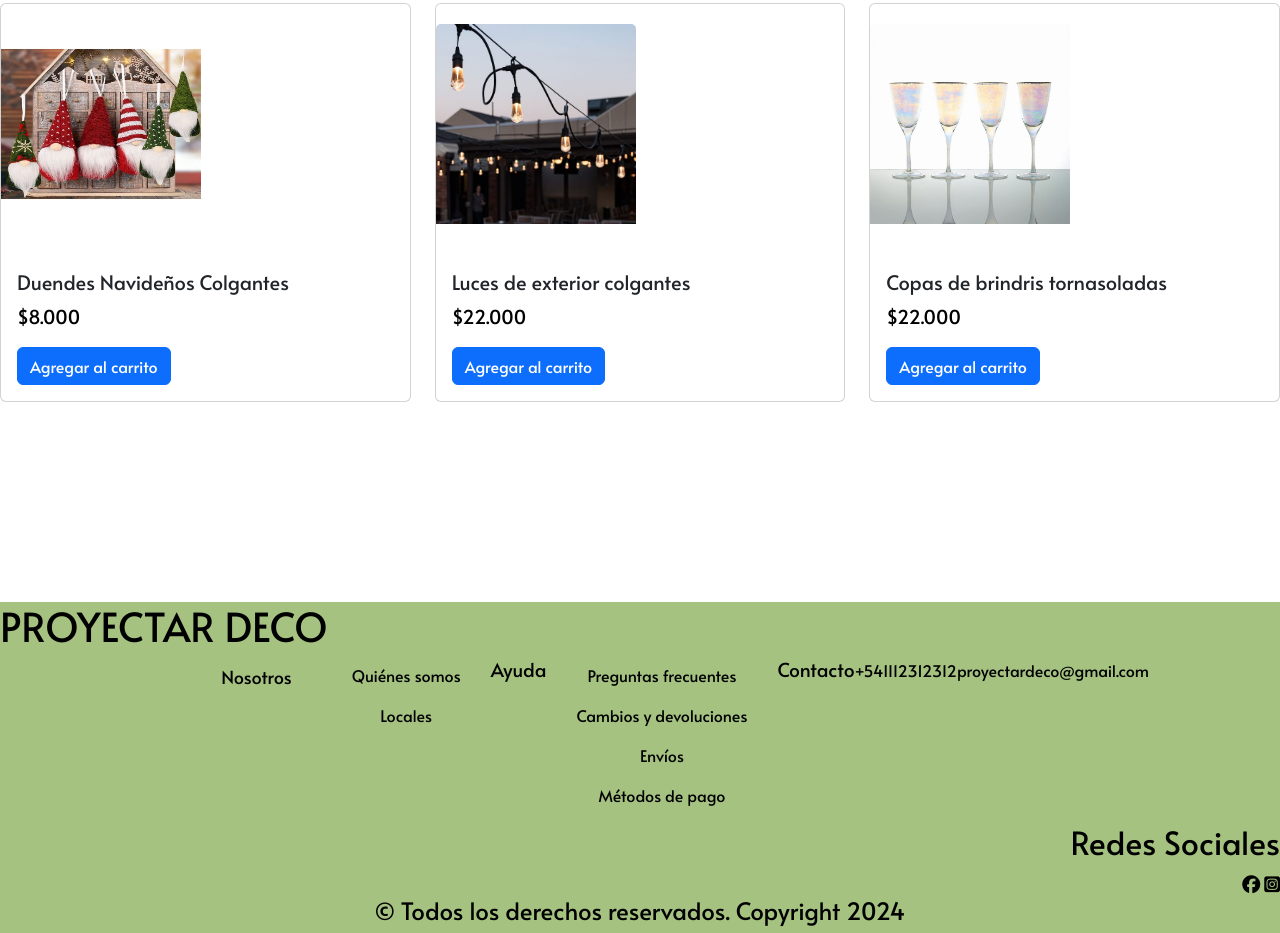
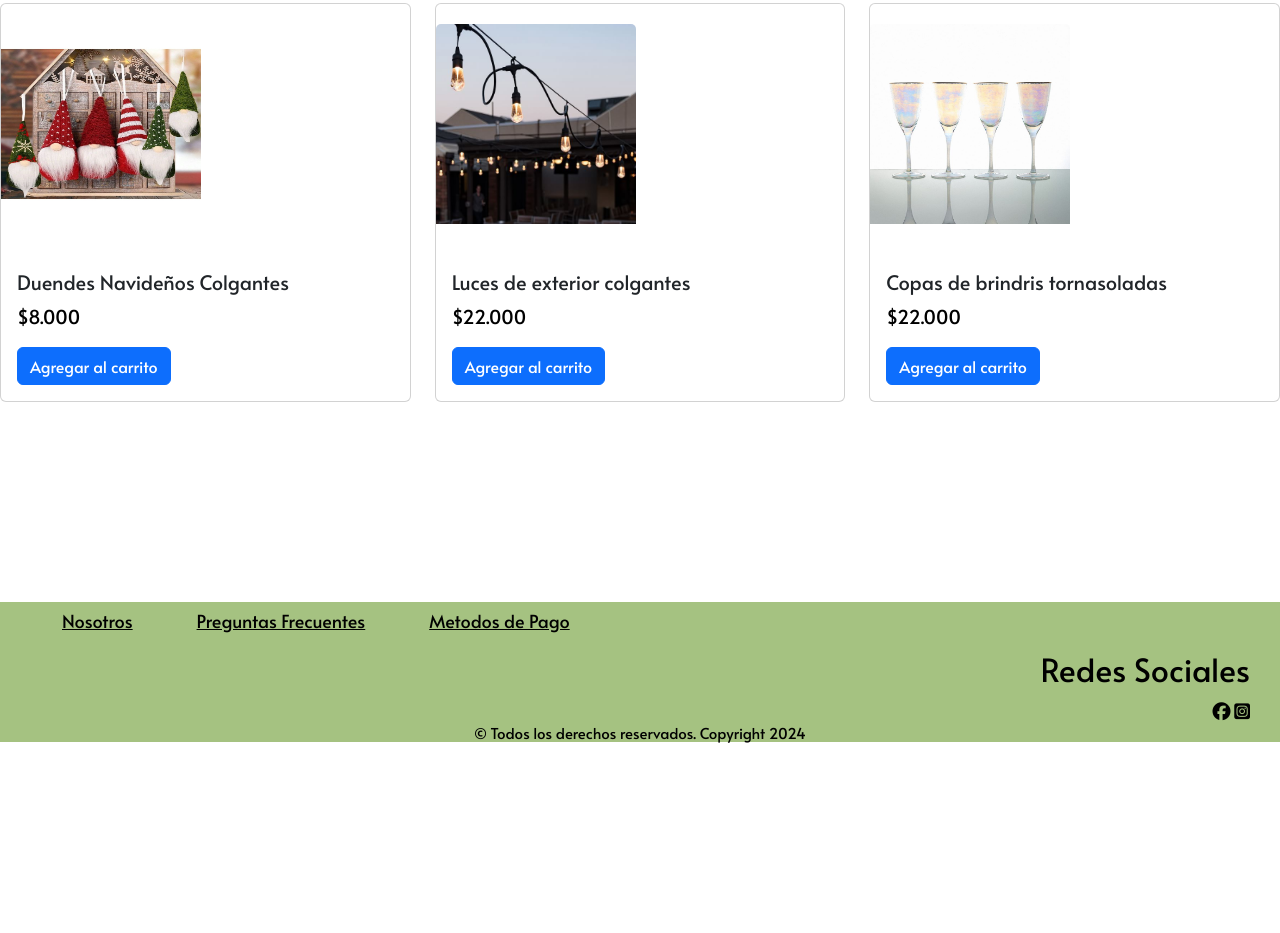
Before and after one commit to Camila565/proyectardeco, a plain HTML site: page index.html in a window 1280 px wide. Shown: the part 947-1880 px from the top of the page. After the commit the page ends 1697 px from the top, so only its background shows below. Drawn offline with nearby package versions, Linux system fonts and the light colour scheme.

Commit message:
Cambios en footer y page Nosotros

```diff
--- a/css/style.css
+++ b/css/style.css
@@ -24,18 +24,6 @@
     padding: 15px;
     font-size: 14px;
     color: black;
-}
-
-#body {
-    display: grid;
-    grid-area:
-    "nav nav nav nav"
-    "main main main main"
-    "main main main main"
-    "main main main main"
-    "footer footer footer footer"
-
-    ;
 }
 
 #body p {
@@ -65,17 +53,14 @@ h1 {font-size: 40px ;
 
 #body nav {
     color: black;
-    margin-left: 60px;
-    margin-right: 60px;
+    margin-left: 30px;
+    margin-right: 30px;
 }
-
 
 
 a {
     color: black;
     font-size: 18px;
-    list-style: none;
-    text-decoration: none;
 }
 
 li {
@@ -132,32 +117,58 @@ margin-bottom: 30px;
     font-size: large;
 }
 
+
+/*MAIN PAGE NOSOTROS*/
+
+#carouselExampleDark {
+    margin-top: 40px;
+    margin-bottom: 300px;
+}
+
+.carousel-item-active h5 {
+    font-size: 70px;
+}
+
+.carousel-caption p {
+    color: white;
+    font-size: x-large;
+}
+
+
 /*FOOTER / PIE DE PÁGINA*/
 
 #footer {
     background-color: #A5C281;
     margin-top: 200px;
+    padding: auto;
 }
 
 .logoFooter h2 {
     font-size: 40px;
-    text-align: left;
+    text-align: center;
 }
 
-.navFooter h2 {
+.lista-footer h2 {
     font-size: larger;
 }
 
-.navFooter {
-    display: flex;
-    justify-content: center;
-    text-align: center;
+.lista-footer {
+    text-align: left;
+    text-decoration: none;
+    list-style: none;
+
+
 }
 
 .redesFooter {
     text-align: right;
+    font-size: 15px;
+    padding: auto;
+    margin-right: 30px;
+
 }
 
 #footer h4 {
     text-align: center;
+    font-size: 15px;
 }
--- a/index.html
+++ b/index.html
@@ -39,8 +39,8 @@
             <a class="nav-link" href="pages/vajilla.html">Vajilla</a>
             <a class="nav-link" href="pages/exterior.html">Exterior</a>
             <a class="nav-link" href="pages/navidad.html" tabindex="-1" aria-disabled="true">Navidad</a>
+        </nav>
 
-        </nav>
 
     </header>
 
@@ -89,29 +89,15 @@
 
     <footer id="footer">
 
-        <section class="logoFooter">
-            <h2>PROYECTAR DECO</h2>
         </section>
-        <section class="navFooter">
-            <li>
-                <li>
-                <a href="../pages/nosotros.html">Nosotros</a>
-                </li>
-                <li>
-                <p>Quiénes somos</p>
-                <p>Locales</p></li>
-                <h2>Ayuda</h2>
-                <li>
-                <p>Preguntas frecuentes</p>
-                <p>Cambios y devoluciones</p>
-                <p>Envíos</p>
-                <p>Métodos de pago</p>
-                </li>
-                <h2>Contacto</h2>
-                <p>+541112312312</p>
-                <p>proyectardeco@gmail.com</p>
-            </ul>
+        <section class="lista-footer">
+                <ul>
+                    <li><a href="../pages/nosotros.html">Nosotros</a></li>
+                    <li><a href="#">Preguntas Frecuentes</a></li>
+                    <li><a href="#">Metodos de Pago</a></li>
+                </ul>
         </section>
+
         <section class="redesFooter">
             <h2>Redes Sociales</h2>
             <a href="https://www.facebook.com/" target="_blank"><i class="fa-brands fa-facebook"></i></a>
```
Also changed, not shown: pages/cocina.html (+1 -2 lines), pages/dormitorio.html (+1 -1 lines), pages/exterior.html (+1 -1 lines), pages/nosotros.html (+3 -3 lines), images/decoextslide.jpg (added), images/decoextslide2.jpg (added).
